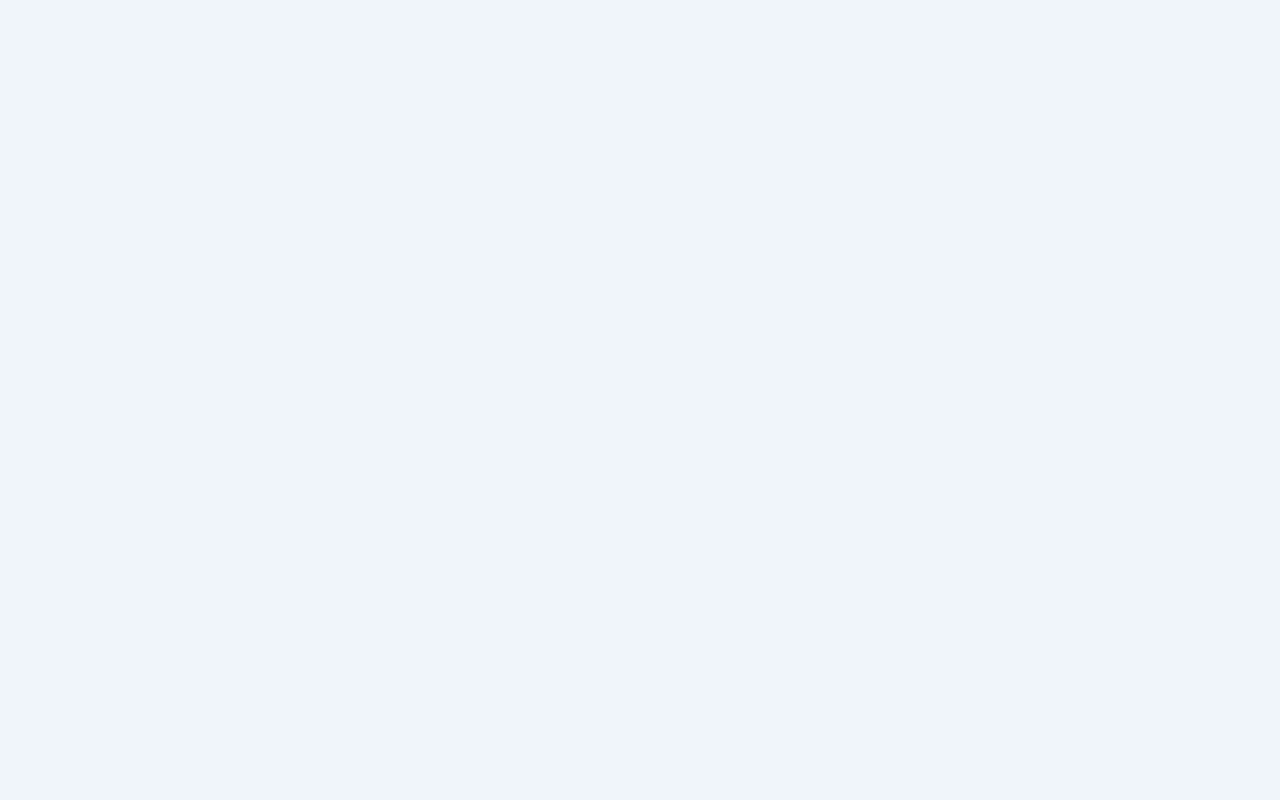
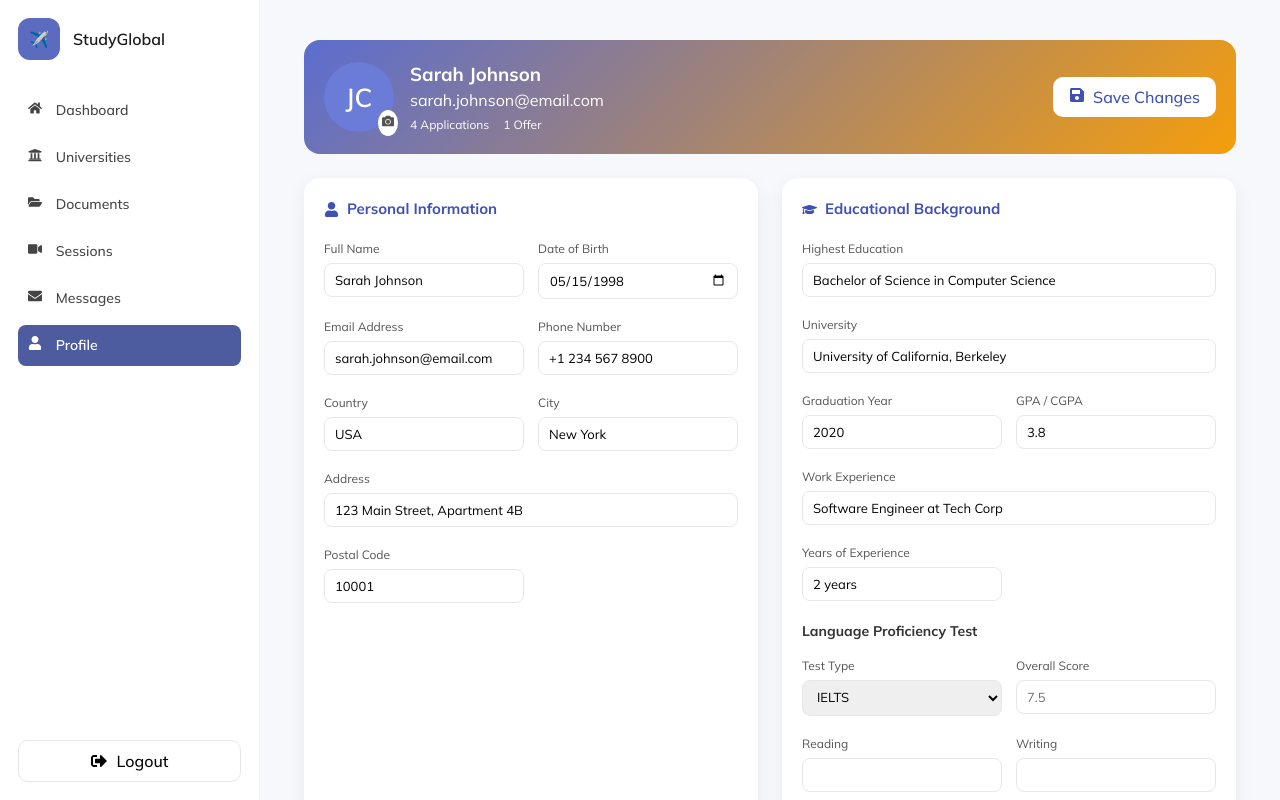
Before and after one commit to farheentrisha/FineAnswer, a React (Vite) app in the folder client/: page /dashboard/profile in a window 1280 px wide. Before the commit this address had no page. Built offline with nearby package versions, Linux system fonts and the light colour scheme; a web font is replaced by a local one.

Commit message:
profile section added

```diff
--- a/client/src/App.jsx
+++ b/client/src/App.jsx
@@ -10,6 +10,7 @@ import DashboardHome from "./pages/DashboardHome";
 import Universities from "./pages/Universities";
 import DocumentChecklist from "./pages/DocumentChecklist";
 import Sessions from "./pages/Sessions";
+import Profile from "./pages/Profile";
 
 import "./App.css";
 
@@ -49,6 +50,7 @@ export default function App() {
     <Route path="universities" element={<Universities />} />
      <Route path="documentchecklist" element={<DocumentChecklist />} />
      <Route path="sessions" element={<Sessions />} />
+    <Route path="profile" element={<Profile />} />
   </Route>
 </Routes>
     </Router>
--- a/client/src/components/Sidebar.jsx
+++ b/client/src/components/Sidebar.jsx
@@ -43,7 +43,7 @@ export default function Sidebar() {
           <FaEnvelope /> <span>Messages</span>
         </NavLink>
 
-        <NavLink to="/profile">
+        <NavLink to="/dashboard/profile">
           <FaUser /> <span>Profile</span>
         </NavLink>
       </nav>
--- /dev/null
+++ b/client/src/pages/Profile.css
@@ -0,0 +1,123 @@
+.profile-page {
+  padding: 20px;
+}
+
+/* Header */
+.profile-header {
+  background: linear-gradient(135deg, #5b6dcf, #f59e0b);
+  border-radius: 16px;
+  padding: 20px;
+  color: white;
+  display: flex;
+  justify-content: space-between;
+  align-items: center;
+  margin-bottom: 24px;
+}
+
+.profile-left {
+  display: flex;
+  gap: 16px;
+  align-items: center;
+}
+
+.avatar {
+  width: 70px;
+  height: 70px;
+  background: #6b7bd8;
+  border-radius: 50%;
+  display: flex;
+  justify-content: center;
+  align-items: center;
+  font-size: 26px;
+  font-weight: 600;
+  position: relative;
+}
+
+.camera {
+  position: absolute;
+  bottom: -4px;
+  right: -4px;
+  background: white;
+  color: #555;
+  border-radius: 50%;
+  padding: 4px;
+  font-size: 12px;
+}
+
+.stats {
+  font-size: 12px;
+  display: flex;
+  gap: 14px;
+  margin-top: 4px;
+}
+
+.save-btn {
+  background: white;
+  color: #3f51b5;
+  border: none;
+  padding: 10px 16px;
+  border-radius: 10px;
+  display: flex;
+  gap: 8px;
+  cursor: pointer;
+}
+
+/* Grid */
+.profile-grid {
+  display: grid;
+  grid-template-columns: 1fr 1fr;
+  gap: 24px;
+}
+
+.profile-card {
+  background: white;
+  border-radius: 16px;
+  padding: 20px;
+  box-shadow: 0 6px 20px rgba(0, 0, 0, 0.06);
+}
+
+.profile-card h4 {
+  display: flex;
+  align-items: center;
+  gap: 8px;
+  font-size: 15px;
+  margin-bottom: 14px;
+  color: #3f51b5;
+}
+
+/* Form */
+.form-grid {
+  display: grid;
+  grid-template-columns: repeat(2, 1fr);
+  gap: 14px;
+}
+
+.form-grid .full {
+  grid-column: span 2;
+}
+
+label {
+  font-size: 12px;
+  color: #555;
+}
+
+input,
+select {
+  width: 100%;
+  padding: 8px 10px;
+  border: 1px solid #e5e7eb;
+  border-radius: 8px;
+  font-size: 13px;
+  margin-top: 4px;
+}
+
+/* Language */
+.language-section {
+  margin-top: 20px;
+}
+
+.language-section h5 {
+  font-size: 14px;
+  margin-bottom: 10px;
+  color: #333;
+}
--- /dev/null
+++ b/client/src/pages/Profile.jsx
@@ -0,0 +1,166 @@
+import { FaUser, FaGraduationCap, FaSave, FaCamera } from "react-icons/fa";
+import "./Profile.css";
+
+export default function Profile() {
+  return (
+    <div className="profile-page">
+      {/* Header */}
+      <div className="profile-header">
+        <div className="profile-left">
+          <div className="avatar">
+            JC
+            <span className="camera">
+              <FaCamera />
+            </span>
+          </div>
+
+          <div>
+            <h3>Sarah Johnson</h3>
+            <p>sarah.johnson@email.com</p>
+
+            <div className="stats">
+              <span>4 Applications</span>
+              <span>1 Offer</span>
+            </div>
+          </div>
+        </div>
+
+        <button className="save-btn">
+          <FaSave /> Save Changes
+        </button>
+      </div>
+
+      {/* Content */}
+      <div className="profile-grid">
+        {/* Personal Info */}
+        <div className="profile-card">
+          <h4>
+            <FaUser /> Personal Information
+          </h4>
+
+          <div className="form-grid">
+            <div>
+              <label>Full Name</label>
+              <input value="Sarah Johnson" />
+            </div>
+
+            <div>
+              <label>Date of Birth</label>
+              <input type="date" value="1998-05-15" />
+            </div>
+
+            <div>
+              <label>Email Address</label>
+              <input value="sarah.johnson@email.com" />
+            </div>
+
+            <div>
+              <label>Phone Number</label>
+              <input value="+1 234 567 8900" />
+            </div>
+
+            <div>
+              <label>Country</label>
+              <input value="USA" />
+            </div>
+
+            <div>
+              <label>City</label>
+              <input value="New York" />
+            </div>
+
+            <div className="full">
+              <label>Address</label>
+              <input value="123 Main Street, Apartment 4B" />
+            </div>
+
+            <div>
+              <label>Postal Code</label>
+              <input value="10001" />
+            </div>
+          </div>
+        </div>
+
+        {/* Education + Language */}
+        <div className="profile-card">
+          <h4>
+            <FaGraduationCap /> Educational Background
+          </h4>
+
+          <div className="form-grid">
+            <div className="full">
+              <label>Highest Education</label>
+              <input value="Bachelor of Science in Computer Science" />
+            </div>
+
+            <div className="full">
+              <label>University</label>
+              <input value="University of California, Berkeley" />
+            </div>
+
+            <div>
+              <label>Graduation Year</label>
+              <input value="2020" />
+            </div>
+
+            <div>
+              <label>GPA / CGPA</label>
+              <input value="3.8" />
+            </div>
+
+            <div className="full">
+              <label>Work Experience</label>
+              <input value="Software Engineer at Tech Corp" />
+            </div>
+
+            <div>
+              <label>Years of Experience</label>
+              <input value="2 years" />
+            </div>
+          </div>
+
+          {/* Language Test */}
+          <div className="language-section">
+            <h5>Language Proficiency Test</h5>
+
+            <div className="form-grid">
+              <div>
+                <label>Test Type</label>
+                <select>
+                  <option>IELTS</option>
+                  <option>TOEFL</option>
+                  <option>Duolingo</option>
+                </select>
+              </div>
+
+              <div>
+                <label>Overall Score</label>
+                <input placeholder="7.5" />
+              </div>
+
+              <div>
+                <label>Reading</label>
+                <input />
+              </div>
+
+              <div>
+                <label>Writing</label>
+                <input />
+              </div>
+
+              <div>
+                <label>Listening</label>
+                <input />
+              </div>
+
+              <div>
+                <label>Speaking</label>
+                <input />
+              </div>
+            </div>
+          </div>
+        </div>
+      </div>
+    </div>
+  );
+}
```
